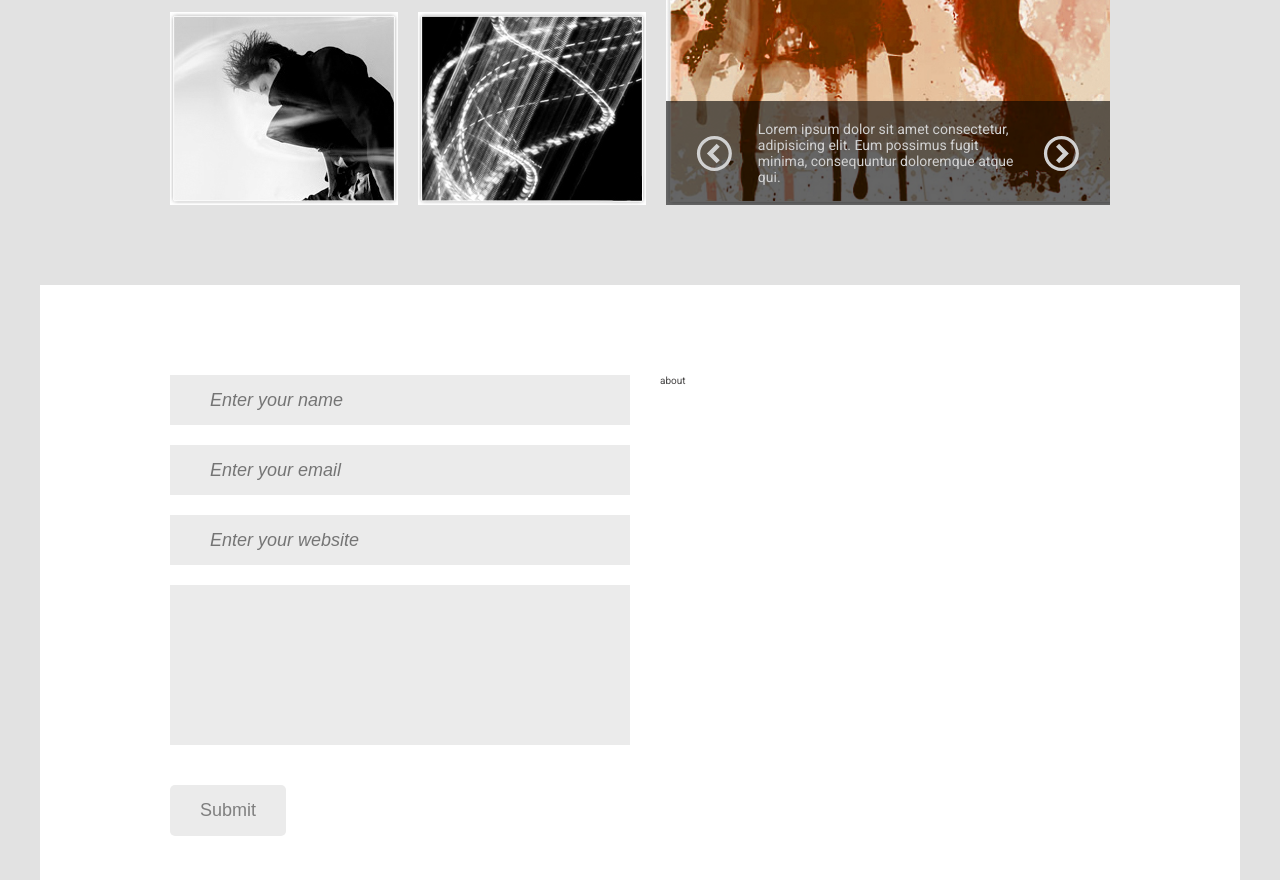
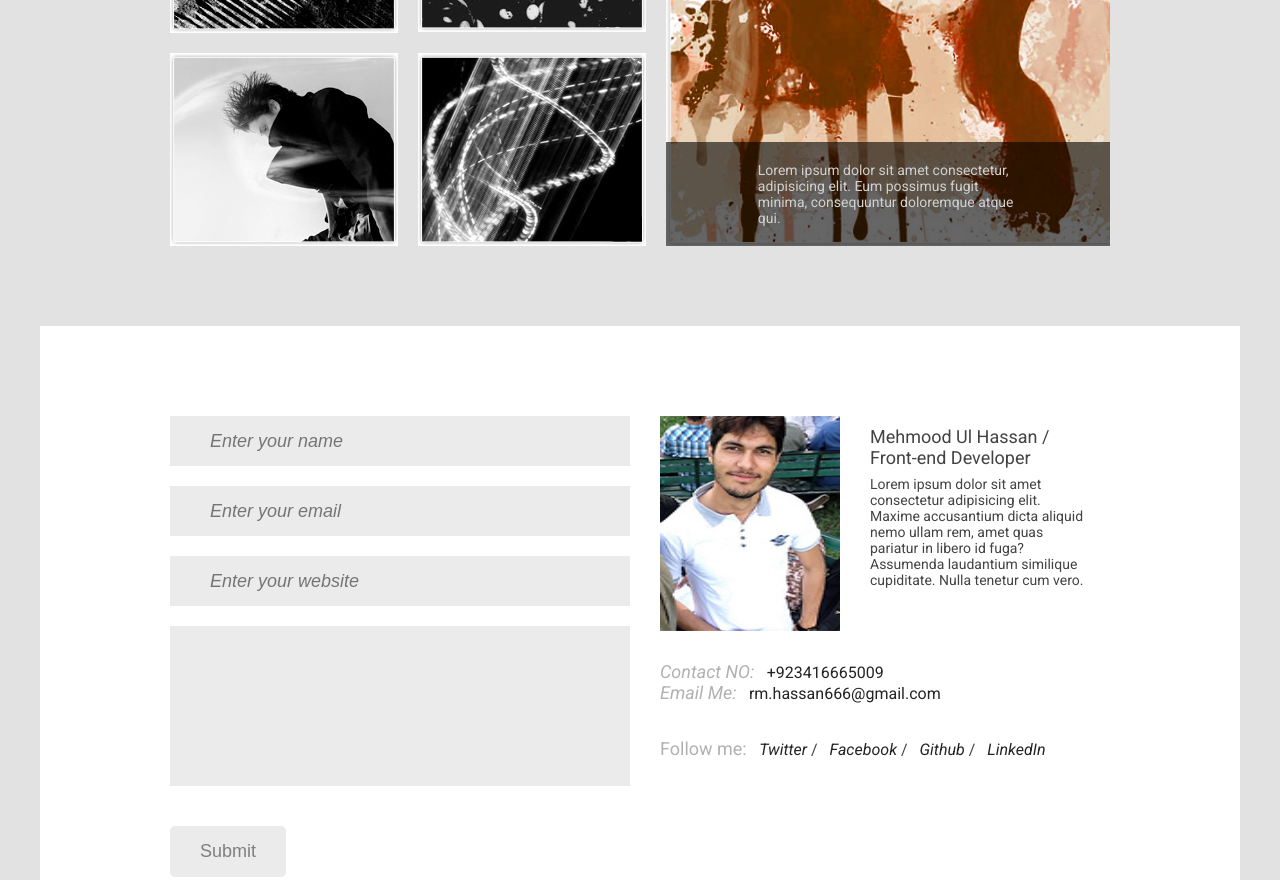
Before and after one commit to Hassanraja447/cool-portfolio, a website: page index.html in a window 1280 px wide. Shown: the part 1560-2440 px from the top of the page. Drawn offline with Linux system fonts and the light colour scheme.

Commit message:
add about part in contact section. Modify title of website.

```diff
--- a/index.html
+++ b/index.html
@@ -3,6 +3,7 @@
             <meta charset="UTF-8">
             <meta name="viewport" content="width=device-width, initial-scale=1.0">
             <meta http-equiv="X-UA-Compatible" content="ie=edge">
+            <title>Mehmood Ul Hassan / Front-end Developer</title>
 
         <link href="https://fonts.googleapis.com/css?family=Roboto:400,400i" rel="stylesheet">
         <link rel="stylesheet" href="css/style.css">
@@ -11,7 +12,7 @@
         <div class="container">
                 <header class="header">
                         <div class="header__logo">
-                            Raja Mehmood / Web developer
+                            Mehmood Ul Hassan / Front-end Developer
                         </div>
                         <ul class="social">
                             <li>
@@ -151,13 +152,19 @@
                            <div class="image images--6"><img src="img/project-6.jpg" alt="project-6 image" ></div>
                            <div class="image images--7"><!--<img src="img/slider-1.jpg" alt="slider image" >--></div>
                            <div class="slider-control">
+                               <a href="#">
                                     <svg class="slider-icon-left">
                                             <use xlink:href = "img/sprite.svg#icon-circle-left"></use>
                                         </svg>
+                               </a>
+
                             <p class="slider-text">Lorem ipsum dolor sit amet consectetur, adipisicing elit. Eum possimus fugit minima, consequuntur doloremque atque qui. </p>
+                            <a href="#">
                                     <svg class="slider-icon-right">
                                             <use xlink:href = "img/sprite.svg#icon-circle-right"></use>
                                         </svg>
+                            </a>
+
                            </div>
                        </div>
                     </main>
@@ -174,7 +181,30 @@
 
                         </section>
                         <section class="about">
-                            about
+                            <div class="profile">
+                                <div class="profile__box">
+                                    <img src="img/mypic.jpg" alt="author picture" class="profile__Image">
+                                    <div class="profile__author-detail">
+                                            <p class="profile__name">Mehmood Ul Hassan / Front-end Developer</p>
+                                            <p class="profile__description">Lorem ipsum dolor sit amet consectetur adipisicing elit. Maxime accusantium dicta aliquid nemo ullam rem, amet quas pariatur in libero id fuga? Assumenda laudantium similique cupiditate. Nulla tenetur cum vero.    </p>
+                                    </div>
+
+                                </div>
+                            </div>
+                            <div class="author-contact">
+                                <p class="author-contact___no"><span class="author-contact__title">Contact NO: </span>+923416665009</p>
+                                <p class="author-contact___email"><span class="author-contact__title">Email Me: </span>rm.hassan666@gmail.com</p>
+                            </div>
+                            <p class="social-contacts">
+
+                                <p class="social-contacts__list">
+                                    <span class="social-contacts__title">Follow me: </span>
+                                    <a href="#" class="social-contacts__link">Twitter </a>/
+                                    <a href="#" class="social-contacts__link">Facebook </a>/
+                                    <a href="#" class="social-contacts__link">Github </a>/
+                                    <a href="#" class="social-contacts__link">LinkedIn </a>
+                                </p>
+                            </p>
                         </section>
                     </section>
                     <footer class="footer">
--- a/sass/base/_typography.scss
+++ b/sass/base/_typography.scss
@@ -26,11 +26,11 @@
     }
 
     &__heading {
-        font-size: 1.6rem;
+        font-size: 1.8rem;
     }
     &__text {
 
-        font-size: 1.2rem;
+        font-size: 1.4rem;
         line-height:1.5;
     }
 }
--- a/sass/main.scss
+++ b/sass/main.scss
@@ -11,6 +11,7 @@
 
 @import "layout/grid";
 
-@import "pages/contact";
+@import "pages/about";
+@import "pages/form";
 @import "pages/content";
 @import "pages/portfolio";
--- /dev/null
+++ b/sass/pages/_about.scss
@@ -0,0 +1,67 @@
+
+.about {
+    display: flex;
+    flex-direction: column;
+    justify-content: flex-start;
+}
+.profile {
+
+    &__box {
+        display: flex;
+        margin-bottom: 3rem;
+    }
+    &__image {
+        height: 215px;
+        width: 200px;
+        flex: 0 0 40%;
+    }
+    &__author-detail {
+        padding : 1rem 2rem;
+        margin-left: 1rem;
+    }
+    &__name {
+        font-size: 1.8rem;
+        margin-bottom: 8px;
+    }
+    &__description {
+        font-size: 1.4rem;
+    }
+}
+.author-contact {
+    margin-bottom: 3.5rem;
+    font-size: 1.6rem;
+    color: #242424;
+
+
+    &__title {
+        font-style: italic;
+        color : #b1b1b1;
+        font-size: 1.8rem;
+        margin-right: 8px;
+
+
+    }
+    &__no {
+    }
+    &__email {
+
+    }
+}
+
+.social-contacts {
+    font-size: 1.6rem;
+    &__list {
+        font-size: 1.6rem;
+    }
+    &__title {
+        color : #b1b1b1;
+        font-size: 1.8rem;
+    }
+    &__link {
+        text-decoration: none;
+        color: #242424;
+        font-style: italic;
+        margin-left: 8px;
+
+    }
+}
```
Also changed, not shown: css/style.css, sass/pages/_form.scss (renamed from sass/pages/_contact.scss). Lines whose indentation alone changed are shown as unchanged.
